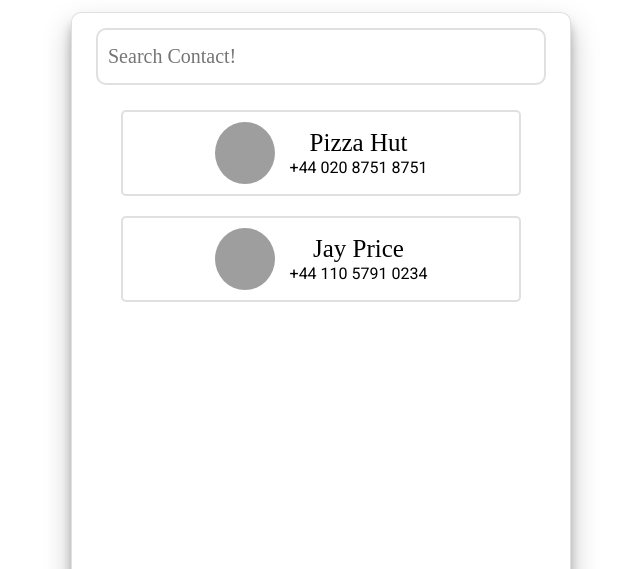
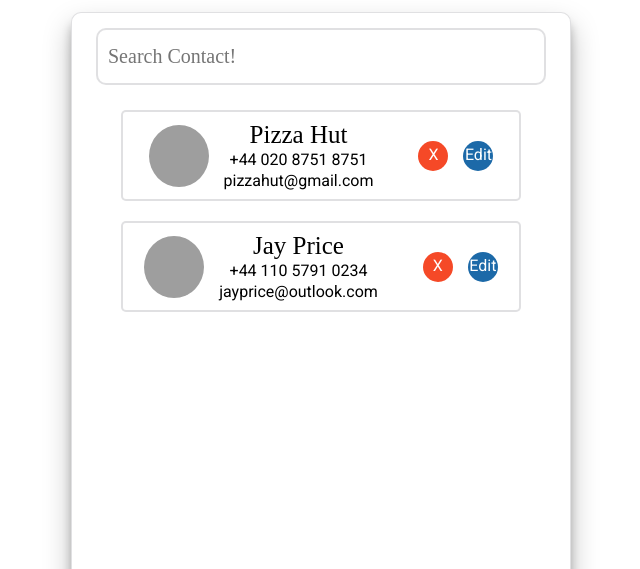
Before and after one commit to Rostyslav-afk/goit-js-4-hw-09, a website built with Parcel: page src/index.html in a window 1280 px wide. Shown: the top 569 px of the page, without its empty margins (319-959 px from the left). Built offline with nearby package versions, Linux system fonts and the light colour scheme; grey boxes are pictures that could not be loaded; files whose address does not match are found by name; a web font is replaced by a local one.

Commit message:
AllCssAndHtml

```diff
--- a/src/css/styles.css
+++ b/src/css/styles.css
@@ -159,6 +159,11 @@ table {
     border: 2px solid rgba(100, 100, 111, 0.2);
     color: rgba(100, 100, 111, 1);
     font-size: 20px;
+    transition: all 0.3s;
+}
+
+.contacts-input:hover{
+    transform: scale(1.05);
 }
 
 .contacts-list {
@@ -213,6 +218,33 @@ table {
 
 .item-text {
     font-family: "Roboto";
+}
+
+.item-button{
+    width: 30px;
+    height: 30px;
+    margin-left: 30px;
+    display: flex;
+    align-items: center;
+    justify-content: center;
+    background-color: #F54927;
+    color: #fff;
+    font-family: "Roboto";
+    border-radius: 50%;
+    border: none;
+}
+
+.item-buttonn{
+    width: 30px;
+    height: 30px;
+    display: flex;
+    align-items: center;
+    justify-content: center;
+    background-color: #1C69A8;
+    color: #fff;
+    font-family: "Roboto";
+    border-radius: 50%;
+    border: none;
 }
 
 .contacts-footer {
--- a/src/index.html
+++ b/src/index.html
@@ -28,7 +28,10 @@
                     <div class="item-box">
                         <h3 class="item-title">Pizza Hut</h3>
                         <p class="item-text">+44 020 8751 8751</p>
+                        <p class="item-text">pizzahut@gmail.com</p>
                     </div>
+                    <button type="button" class="item-button">X</button>
+                    <button type="button" class="item-buttonn">Edit</button>
                 </li>
                 <li class="contacts-item">
                     <img src="https://images.stockcake.com/public/3/e/e/3eecfb4e-a7ed-467f-b01d-ab9c473647a0_medium/intense-male-gaze-stockcake.jpg"
@@ -36,7 +39,10 @@
                     <div class="item-box">
                         <h3 class="item-title">Jay Price</h3>
                         <p class="item-text">+44 110 5791 0234</p>
+                        <p class="item-text">jayprice@outlook.com</p>
                     </div>
+                    <button type="button" class="item-button">X</button>
+                     <button type="button" class="item-buttonn">Edit</button>
                 </li>
             </ul>
             <div class="contacts-footer">
```
